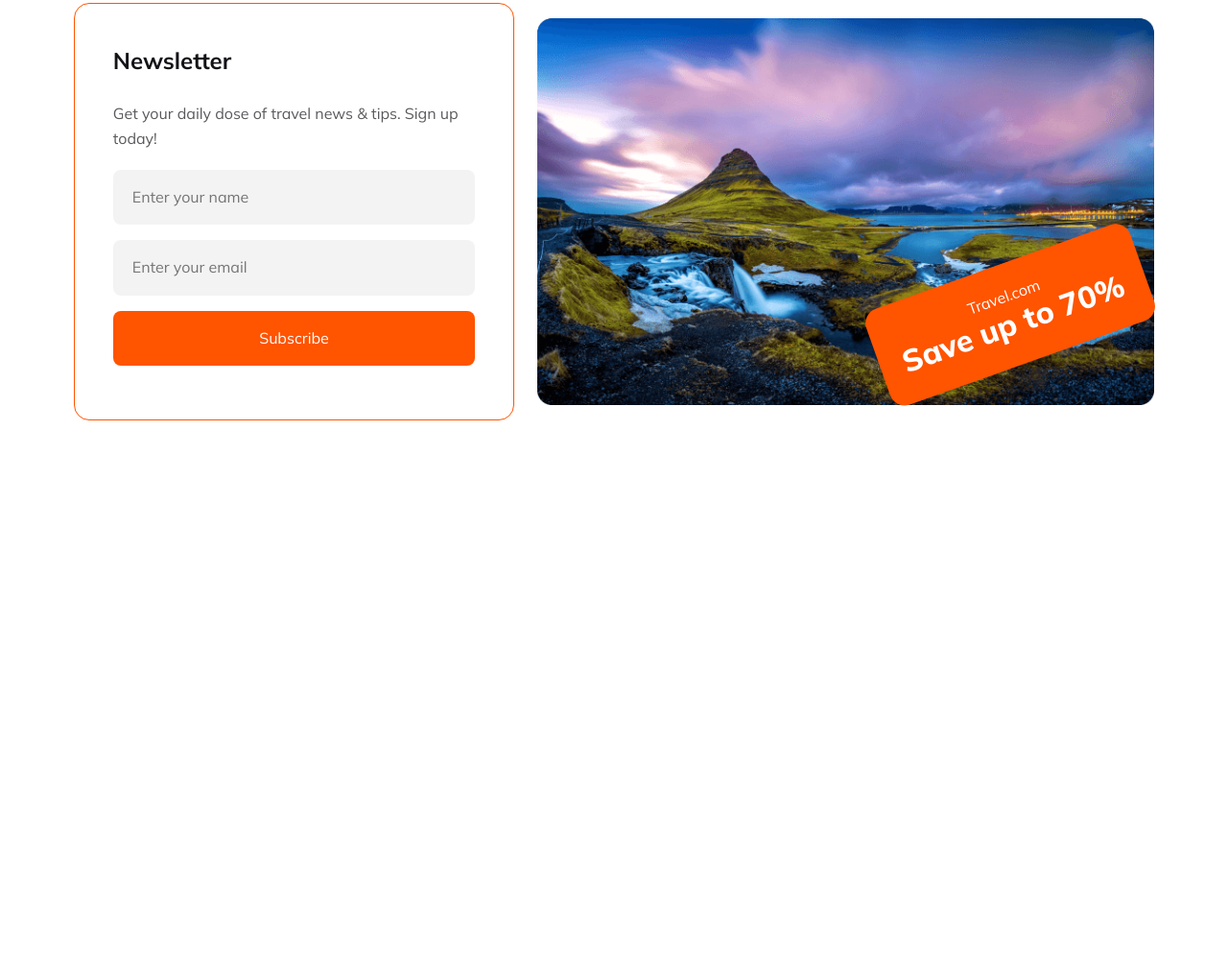
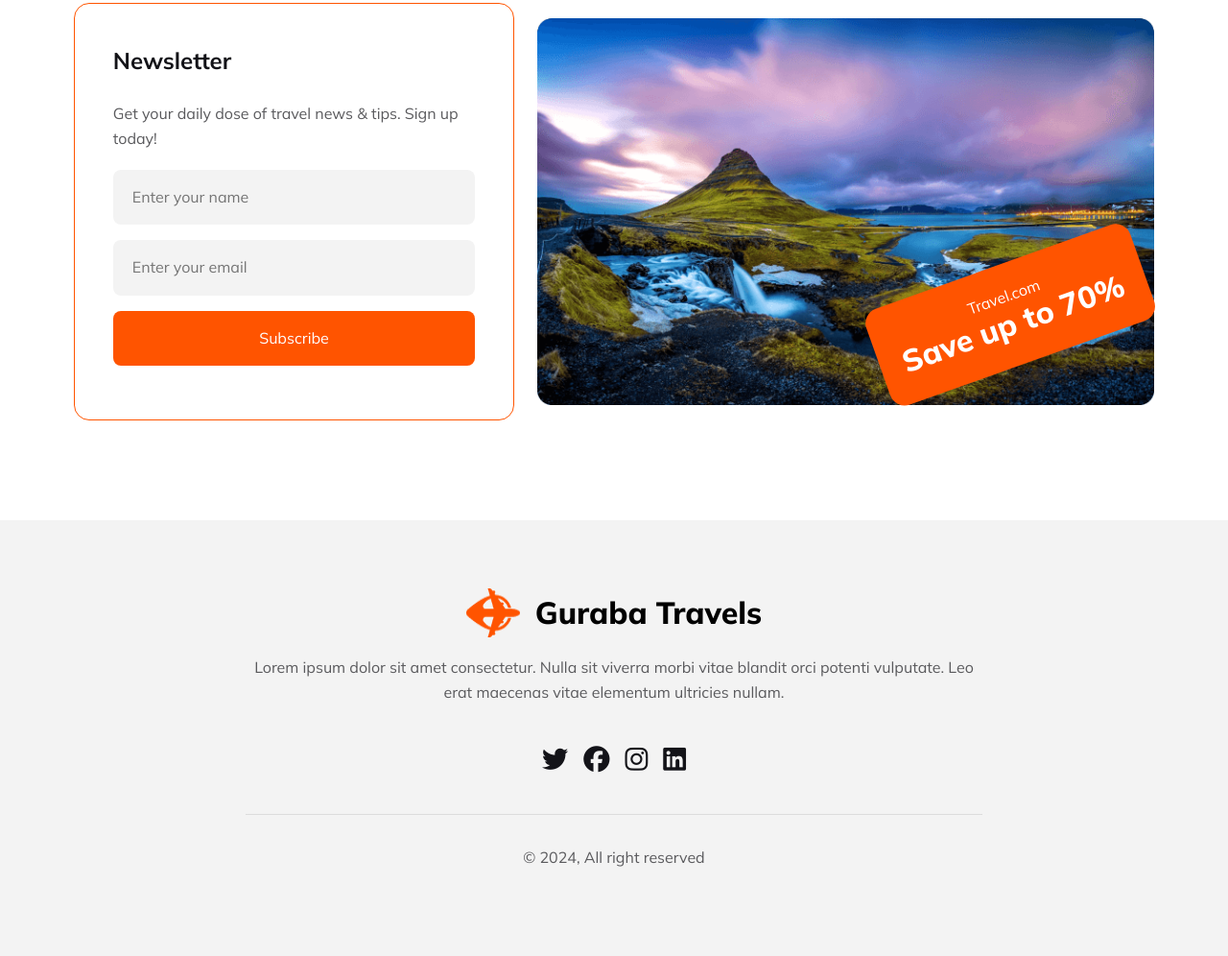
Before and after one commit to Albab47/b9a2-guraba-travels, a plain HTML site: page index.html in a window 1280 px wide. Shown: the part 3432-4428 px from the top of the page at 96% size. Before the commit the page ends 3974 px from the top, so only its background shows below. Drawn offline with Linux system fonts and the light colour scheme.

Commit message:
add footer section

```diff
--- a/index.html
+++ b/index.html
@@ -187,6 +187,23 @@
             </div>
         </div>
     </section>
+
+    <footer class="footer">
+        <div class="container">
+            <div class="logo">
+                <img src="./images/logo.png" alt="">
+                <h1 class="logo"><a href="#"> Guraba Travels</a></h1>
+            </div>
+            <p class="description">Lorem ipsum dolor sit amet consectetur. Nulla sit viverra morbi vitae blandit orci potenti vulputate. Leo erat maecenas vitae elementum ultricies nullam. </p>
+            <div class="footer__social-link">
+                <i class="fa-brands fa-twitter"></i>
+                <i class="fa-brands fa-facebook"></i>
+                <i class="fa-brands fa-instagram"></i>
+                <i class="fa-brands fa-linkedin"></i>
+            </div>
+            <p class="footer__copyright">&copy; 2024, All right reserved</p>
+        </div>
+    </footer>
 </body>
 
 </html>
--- a/styles/style.css
+++ b/styles/style.css
@@ -82,9 +82,11 @@ button {
     text-align: center;
 }
 
-.btn {
+.btn,
+input[type="button"] {
     background-color: var(--primary-color);
     color: #fff;
+    cursor: pointer;
 }
 
 .card {
@@ -108,6 +110,7 @@ ul {
 a {
     text-decoration: none;
     color: #000;
+    cursor: pointer;
 }
 
 h2,
@@ -350,8 +353,44 @@ button {
     font-weight: 800;
 }
 
+/* FOOTER */
+.footer {
+    background-color: #1313180D;
+    height: 28.375rem;
+}
 
+.footer .container {
+    max-width: 48rem;
+    margin: 0 auto;
+    text-align: center;
+    display: flex;
+    flex-direction: column;
+    justify-content: center;
+    align-items: center;
+}
 
+.footer .logo {
+    font-size: 2rem;
+    font-weight: 800;
+    color: var(--dark-01);
+    display: flex;
+    gap: 1rem;
+}
+
+.footer__social-link {
+    font-size: 1.7rem;
+    color: var(--dark-01);
+    display: flex;
+    gap: 1rem;
+    margin: 1.5rem 0;
+
+}
+
+.footer__copyright {
+    border-top: 1px solid #1313181A;
+    width: 100%;
+    padding-top: 2rem;
+}
 
 
 
```
